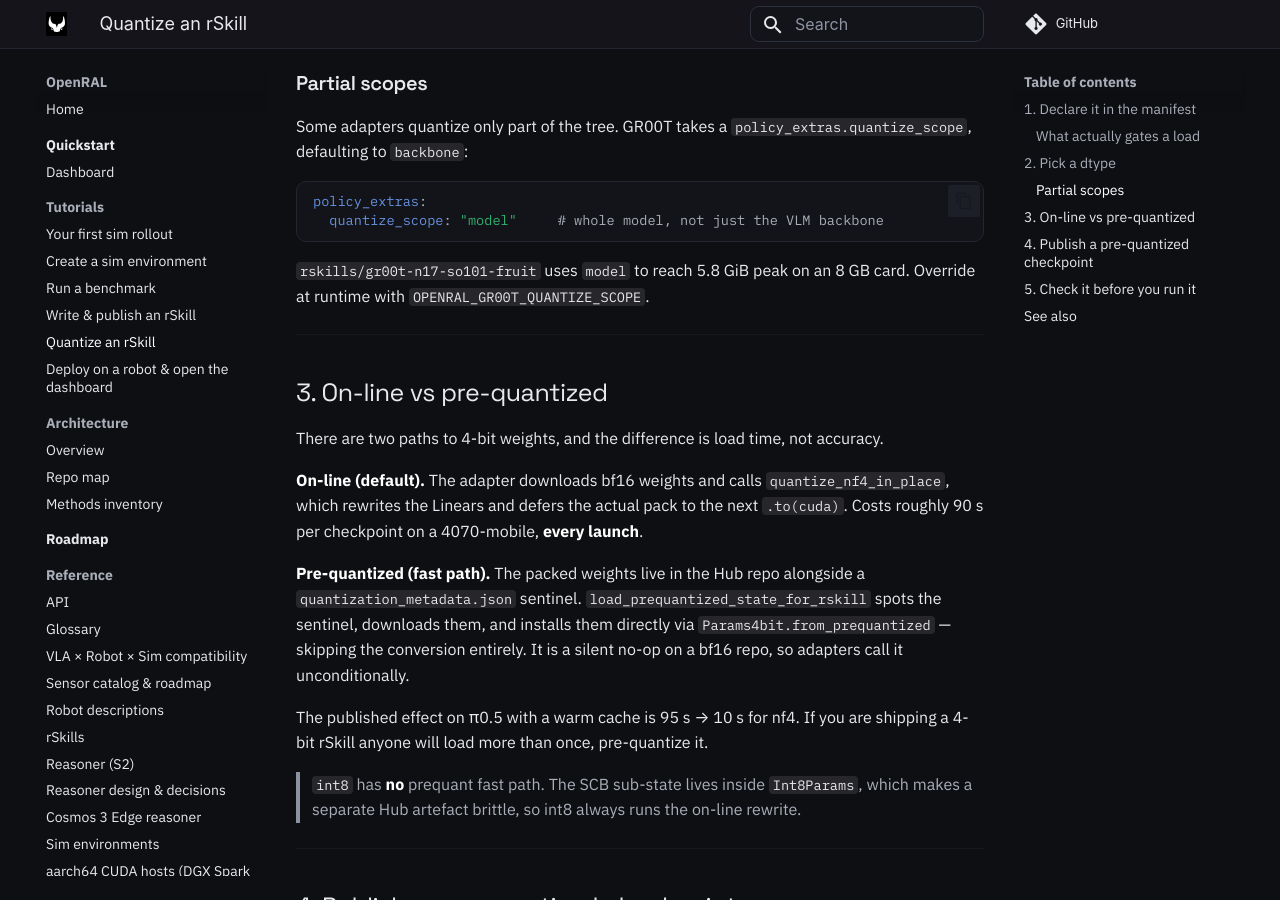
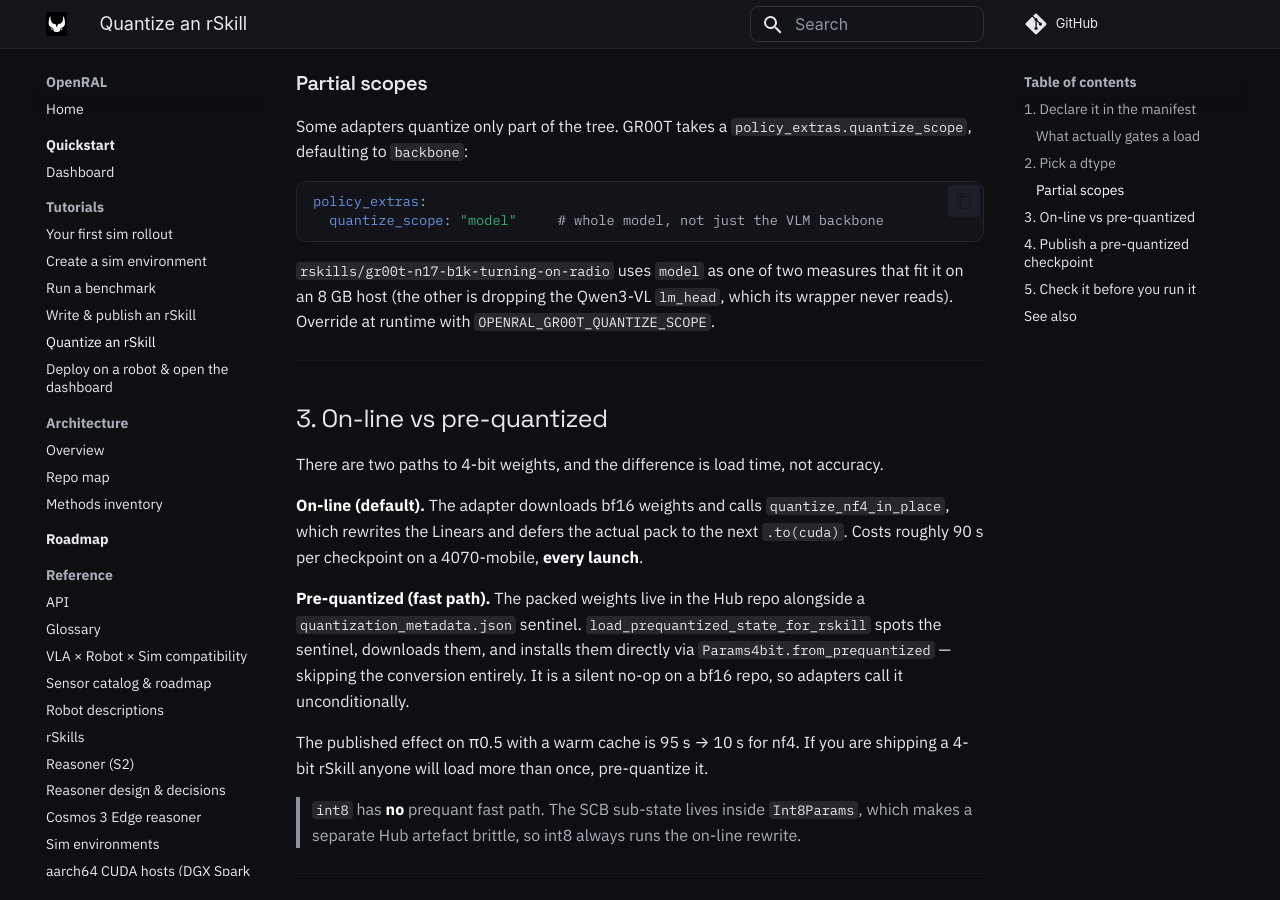
Before and after one commit to OpenRAL/openral, an MkDocs documentation site: the page built from docs/tutorials/rskill/quantize-an-rskill.md, in a window 1280 px wide and 900 px high, scrolled down 1799 px. Built offline with MkDocs 1.6.1 and Material for MkDocs 9.7.7, drawn with Linux system fonts in a browser that asks for light colours; comment, search, counter and statistics services are not loaded.

Commit message:
fix(docs): the quantize page cited an rSkill master has since deleted
`rskills/gr00t-n17-so101-fruit` was dropped from the tree in #278, along with
`act-so101-pen`. The new quantize tutorial used it as its `quantize_scope:
model` example — a reference that git would have merged cleanly and left
pointing at nothing.

Repointed at `gr00t-n17-b1k-turning-on-radio`, which survives and declares the
same scope. The 5.8 GiB peak went with the old checkpoint, so it is gone
rather than transplanted onto a different model; the surviving manifest's own
README describes the scope as one of two measures that fit it on an 8 GB host.

Co-Authored-By: Claude Opus 5 (1M context) <noreply@anthropic.com>
Claude-Session: https://claude.ai/code/session_01XVC32JktYitfwraHGqw3zB
Signed-off-by: Adrian <adrianllopart@gmail.com>

````diff
--- a/docs/tutorials/rskill/quantize-an-rskill.md
+++ b/docs/tutorials/rskill/quantize-an-rskill.md
@@ -84,8 +84,10 @@ policy_extras:
   quantize_scope: "model"     # whole model, not just the VLM backbone
 ```
 
-`rskills/gr00t-n17-so101-fruit` uses `model` to reach 5.8 GiB peak on an 8 GB
-card. Override at runtime with `OPENRAL_GR00T_QUANTIZE_SCOPE`.
+`rskills/gr00t-n17-b1k-turning-on-radio` uses `model` as one of two measures
+that fit it on an 8 GB host (the other is dropping the Qwen3-VL `lm_head`,
+which its wrapper never reads). Override at runtime with
+`OPENRAL_GR00T_QUANTIZE_SCOPE`.
 
 ---
 
````
